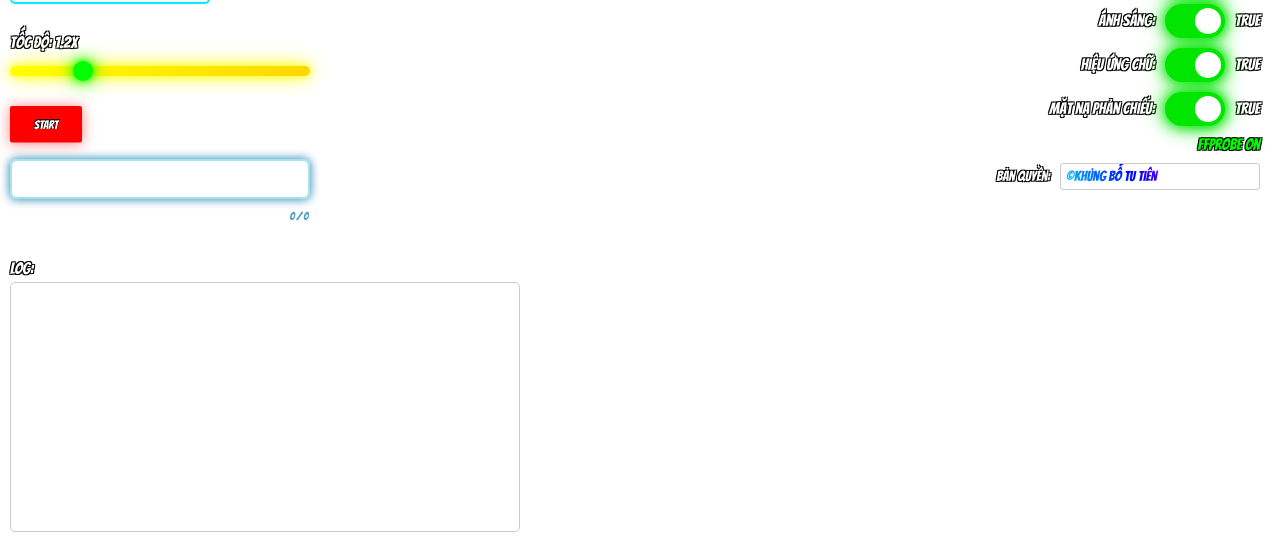
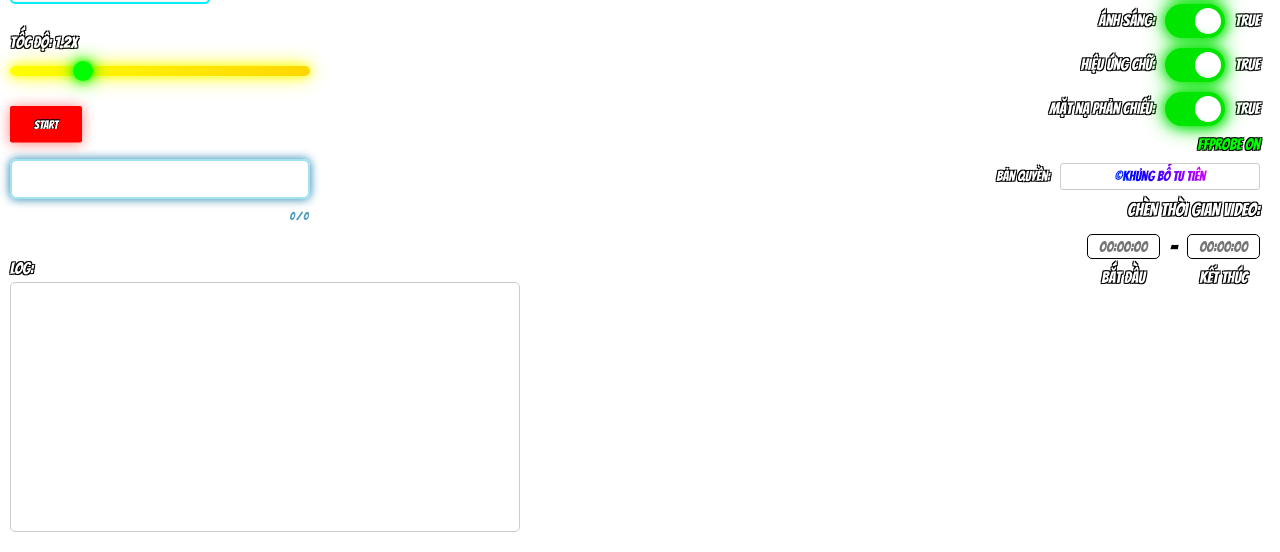
Before and after one commit to pangu24/lll, a plain HTML site: page index.html in a window 1280 px wide. Shown: the part 248-800 px from the top of the page. Drawn offline with Linux system fonts and the light colour scheme; grey boxes are pictures that could not be loaded.

Commit message:
Update index.html

```diff
--- a/index.html
+++ b/index.html
@@ -746,7 +746,64 @@ label[for="voice-select"] {
     <div class="copyright-label">Bản quyền:</div>
     <input type="text" id="copyright-input" value="©Khủng Bố Tu Tiên">
   </div>
-</div>
+<link href="https://fonts.googleapis.com/css2?family=Bangers&display=swap" rel="stylesheet">
+<style>
+  body { font-family: sans-serif; }
+  .title {
+    font-family: 'Bangers', cursive;
+    font-size: 18px;
+    color: white;
+    text-shadow:
+      -1px -1px 0 black,
+       1px -1px 0 black,
+      -1px  1px 0 black,
+       1px  1px 0 black;
+    margin-bottom: 5px;
+  }
+  .wrap { display: flex; align-items: flex-start; gap: 10px; }
+  .column { display: flex; flex-direction: column; align-items: center; }
+  .box { border: 1px solid #000; padding: 3px; border-radius: 5px; }
+  input {
+    border: none; outline: none; width: 65px;
+    text-align: center; font-size: 15px;
+  }
+  .sep { font-size: 20px; font-weight: bold; margin-top: 2px; }
+  .label {
+    font-family: 'Bangers', cursive;
+    font-size: 16px;
+    color: white;
+    text-shadow:
+      -1px -1px 0 black,
+       1px -1px 0 black,
+      -1px  1px 0 black,
+       1px  1px 0 black;
+    margin-top: 10px;
+  }
+</style>
+</head>
+<body>
+  <div class="title">CHÈN THỜI GIAN VIDEO:</div>
+  <div class="wrap">
+    <div class="column">
+      <div class="box"><input type="text" placeholder="00:00:00"></div>
+      <div class="label">BẮT ĐẦU</div>
+    </div>
+    <div class="sep">-</div>
+    <div class="column">
+      <div class="box"><input type="text" placeholder="00:00:00"></div>
+      <div class="label">KẾT THÚC</div>
+    </div>
+  </div>
+<script>
+  const pattern = /[^0-9:]/g;
+  document.querySelectorAll('input').forEach(inp=>{
+    inp.addEventListener('input', e=>{
+      e.target.value = e.target.value.replace(pattern, '');
+    });
+  });
+</script>
+</body>
+</html>
 <div class="log-container">
   <label class="log-label">LOG:</label>
   <div id="log-output"></div>
```
